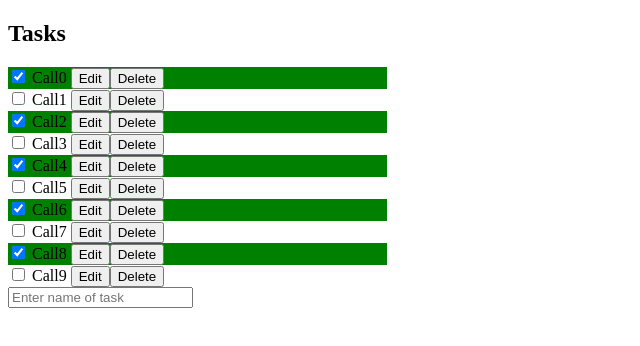
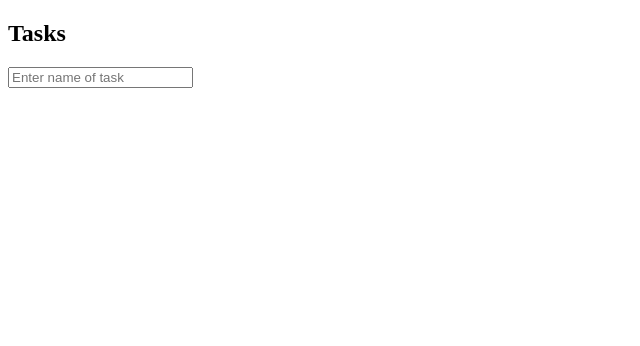
Before and after one commit to vladyslavn/ToDoList_Angular, an Angular app: page / in a window 1280 px wide. Shown: the top 346 px of the page, without its empty margins (0-640 px from the left). Built offline with nearby package versions, Linux system fonts and the light colour scheme.

Commit message:
tasks is done

```diff
--- a/src/app/new-task/new-task.component.ts
+++ b/src/app/new-task/new-task.component.ts
@@ -1,4 +1,4 @@
-import { Component, OnInit } from '@angular/core';
+import { Component, EventEmitter, OnInit, Output } from '@angular/core';
 
 @Component({
   selector: 'app-new-task',
@@ -7,15 +7,16 @@ import { Component, OnInit } from '@angular/core';
 })
 export class NewTaskComponent implements OnInit {
 
-  text : String = "";
+  text : string = "";
+  @Output() createTask = new EventEmitter<string>();
+
   constructor() { }
 
   ngOnInit() {
   }
 
   addNewTask() {
-
-
+    this.createTask.emit(this.text);
     this.text = "";
   }
 }
--- a/src/app/task/task.component.html
+++ b/src/app/task/task.component.html
@@ -3,7 +3,7 @@
         <input [(ngModel)]="task.isDone" type="checkbox">
         <span> {{ task.name }} </span>
         <button (click)="editing()">Edit</button>
-        <button>Delete</button>
+        <button (click)="deleting()">Delete</button>
     </div>
     <div *ngIf="isEditing">
         <input [(ngModel)]="editingText" type="text">
--- a/src/app/task/task.component.ts
+++ b/src/app/task/task.component.ts
@@ -1,4 +1,4 @@
-import { Component, OnInit, Input } from '@angular/core';
+import { Component, OnInit, Input, Output, EventEmitter } from '@angular/core';
 import { Task } from '../objects/Task';
 
 @Component({
@@ -9,6 +9,7 @@ import { Task } from '../objects/Task';
 export class TaskComponent implements OnInit {
 
   @Input() task : Task;
+  @Output() delete = new EventEmitter<Task> ();
 
   isEditing : boolean = false;
   editingText : string;
@@ -19,6 +20,10 @@ export class TaskComponent implements OnInit {
 
   ngOnInit() {
 
+  }
+
+  deleting() {
+    this.delete.emit(this.task);
   }
 
   editing() {
--- a/src/app/tasks/tasks.component.html
+++ b/src/app/tasks/tasks.component.html
@@ -1,5 +1,5 @@
 <h2>Tasks</h2>
 
-<app-task *ngFor="let task of tasks" [task]="task"></app-task>
+<app-task (delete)="delete($event)" *ngFor="let task of tasks" [task]="task"></app-task>
 
-<app-new-task></app-new-task>
+<app-new-task (createTask)="createTask($event)"></app-new-task>
--- a/src/app/tasks/tasks.component.ts
+++ b/src/app/tasks/tasks.component.ts
@@ -12,9 +12,13 @@ export class TasksComponent implements OnInit {
   constructor() { }
 
   ngOnInit() {
-    for (let i : number = 0; i < 10; i++) {
-      this.tasks.push(new Task(i, 1, "Call" + i, i % 2 == 0));
-    }
   }
 
+  delete(task : Task) {
+    this.tasks.splice(this.tasks.indexOf(task), 1);
+  }
+
+  createTask(text : string) {
+    this.tasks.push(new Task(100, 1, text, false));
+  }
 }
```
